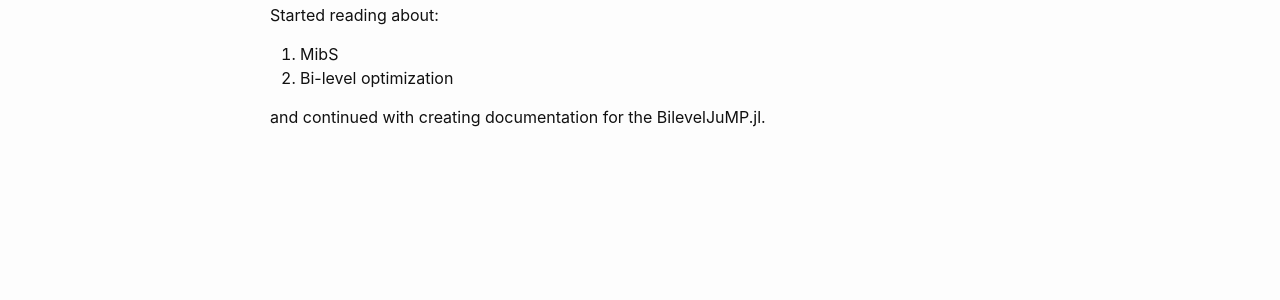
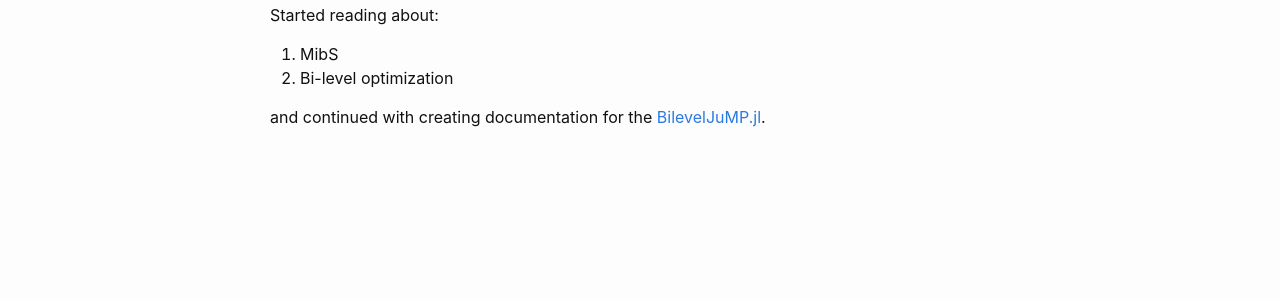
Before and after one commit to HesamShaelaie/HesamShaelaie.github.io, a Jekyll site: the page built from GSoC/_posts/2021-07-19-week1.markdown, in a window 1280 px wide. Shown: the part 214-514 px from the top of the page. Built offline with Jekyll 4.4.1, drawn with Linux system fonts in a browser that asks for light colours; part of the change alters nothing that is shown.

```diff
--- a/GSoC/_posts/2021-07-19-week1.markdown
+++ b/GSoC/_posts/2021-07-19-week1.markdown
@@ -10,4 +10,4 @@ Started reading about:
 1. MibS
 2. Bi-level optimization
 
-and continued with creating documentation for the BilevelJuMP.jl.
+and continued with creating documentation for the [BilevelJuMP.jl](https://github.com/joaquimg/BilevelJuMP.jl).
```
